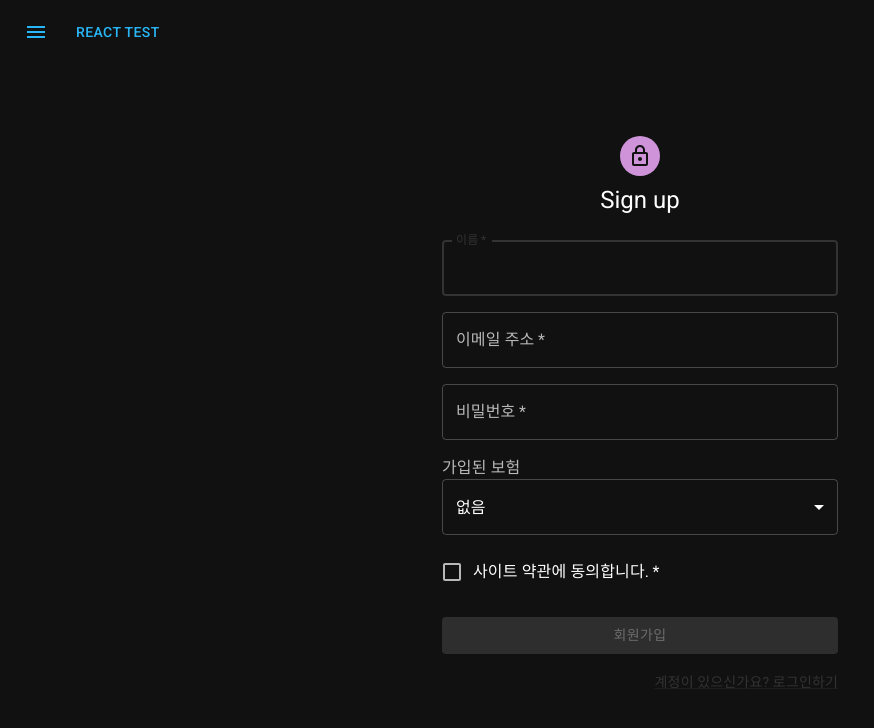
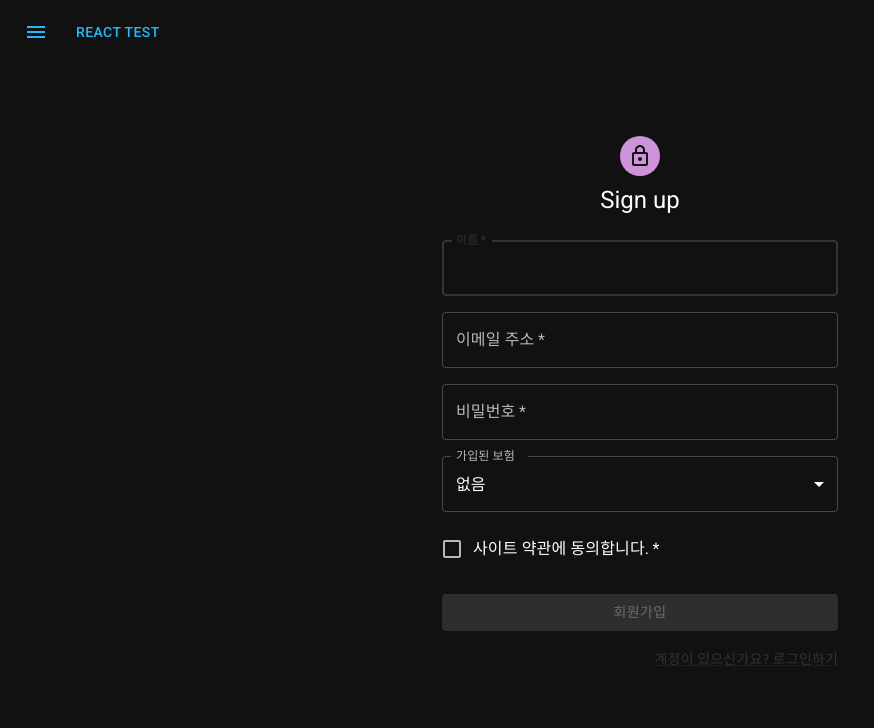
Before and after one commit to vlvethund/hackathon-frontend, a React (Vite) app: page /sign-up in a window 1280 px wide. Shown: the top 728 px of the page, without its empty margins (0-874 px from the left). Built offline with nearby package versions, Linux system fonts and the light colour scheme.

Commit message:
Fix select box label error

```diff
--- a/src/pages/SignUp/SignUp.tsx
+++ b/src/pages/SignUp/SignUp.tsx
@@ -11,7 +11,7 @@ import Box from '@mui/material/Box';
 import LockOutlinedIcon from '@mui/icons-material/LockOutlined';
 import Typography from '@mui/material/Typography';
 import Container from '@mui/material/Container';
-import { InputLabel, MenuItem, Select, SelectChangeEvent } from '@mui/material';
+import { FormControl, InputLabel, MenuItem, Select, SelectChangeEvent } from '@mui/material';
 
 type SignUpField = {
   name: string;
@@ -144,6 +144,7 @@ const SignUp = () => {
               />
             </Grid>
             <Grid item xs={12}>
+              <FormControl fullWidth>
                 <InputLabel id="joined-insurance-label">가입된 보험</InputLabel>
                 <Select
                   required
@@ -160,6 +161,7 @@ const SignUp = () => {
                   <MenuItem value={'insurance-2'}>보험상품2</MenuItem>
                   <MenuItem value={'insurance-3'}>보험상품3</MenuItem>
                 </Select>
+              </FormControl>
             </Grid>
             <Grid item xs={12}>
               <FormControlLabel
```
Lines whose indentation alone changed are shown as unchanged.
